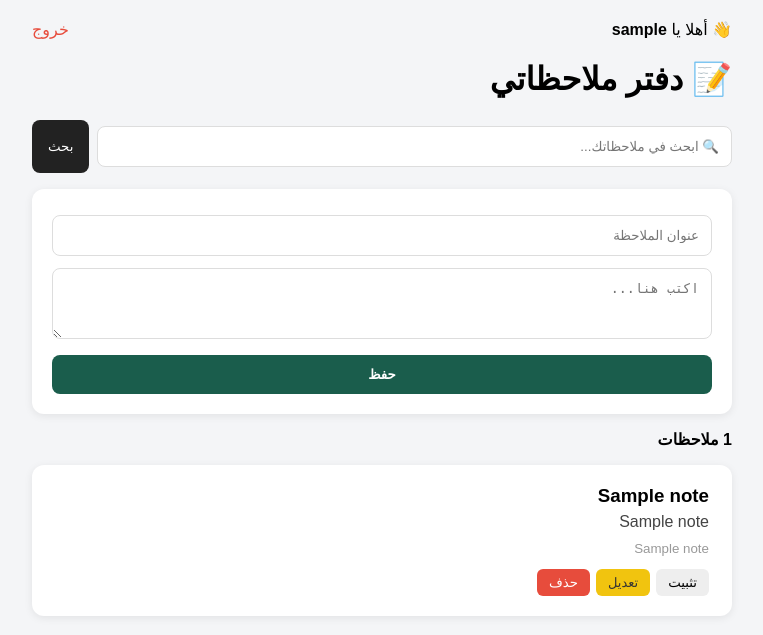
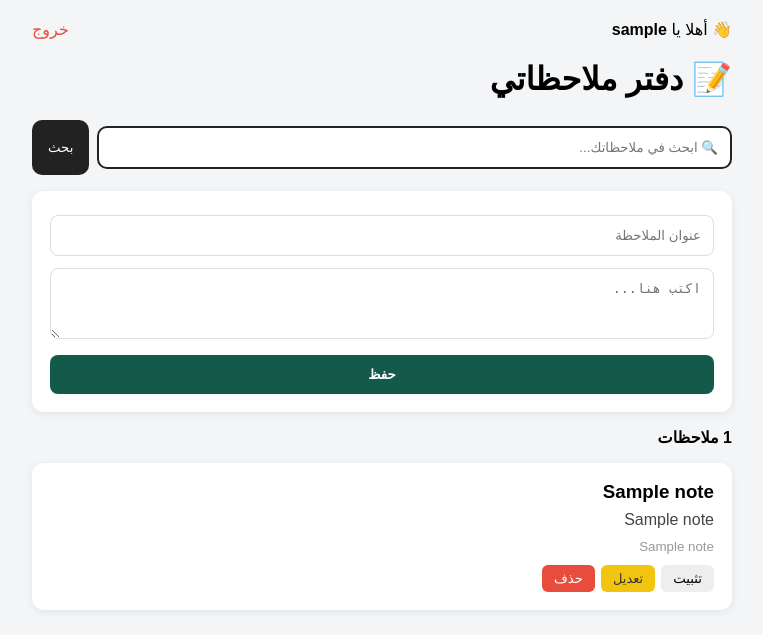
Before and after one commit to mhdFoaad/notes-app, a Flask app: page / in a window 1280 px wide. Shown: the top 635 px of the page, without its empty margins (258-1021 px from the left). Run offline with Flask 3, Linux system fonts and the light colour scheme; the visitor is signed in with stand-in values (Sample User, id 1); a database or web service that is not in the repository returns one stand-in record (values such as "Sample title"); some libraries are stand-ins or nearby versions.

Commit message:
new update for notes for search

```diff
--- a/templates/index.html
+++ b/templates/index.html
@@ -1,64 +1,66 @@
 <!DOCTYPE html>
 <html lang="ar" dir="rtl">
 <head>
-<meta charset="UTF-8"><meta name="viewport" content="width=device-width">
+<meta charset="UTF-8"><meta name="viewport" content="width=device-width,initial-scale=1">
 <title>دفتر ملاحظاتي</title>
 <style>
 body{font-family:sans-serif;background:#f4f5f7;padding:20px;max-width:700px;margin:auto}
-.header{display:flex;justify-content:space-between;align-items:center;margin-bottom:20px}
-.card{background:white;padding:20px;border-radius:12px;box-shadow:0 2px 8px rgba(0,0,0,.08);margin-bottom:16px}
+.header{display:flex;justify-content:space-between;align-items:center}
+.card{background:white;padding:18px;border-radius:12px;box-shadow:0 2px 8px rgba(0,0,0,.07);margin-bottom:14px}
 input,textarea{width:100%;padding:12px;margin:6px 0;border:1px solid #ddd;border-radius:8px;box-sizing:border-box}
-button{cursor:pointer}
-.note{border-right:3px solid transparent; transition:.2s}
-.note.pinned{border-right-color:#f1c40f; background:#fffdf0}
+.note{transition:.2s}
 </style>
 </head>
-<script>
-function liveSearch(q){
-  q = q.toLowerCase();
-  document.querySelectorAll('.note').forEach(n => {
-    n.style.display = n.innerText.toLowerCase().includes(q) ? '' : 'none';
-  });
-  // تحديث العدد
-  let visible = [...document.querySelectorAll('.note')].filter(n => n.style.display != 'none').length;
-  document.getElementById('count').innerText = visible + ' ملاحظات';
-}
-</script>
 <body>
 <div class="header">
   <div>👋 أهلا يا <b>{{ username }}</b></div>
-  <a href="/logout" style="color:#e74c3c;text-decoration:none;">خروج</a>
+  <a href="/logout" style="color:#e74c3c;text-decoration:none">خروج</a>
 </div>
-
 <h1>📝 دفتر ملاحظاتي</h1>
 
-<form method="GET" style="display:flex; gap:8px; margin-bottom:16px;">
-<input id="searchInput" name="q" autocomplete="off" value="{{ q }}" placeholder="🔍 ابحث في ملاحظاتك..." oninput="liveSearch(this.value)">
-  <button style="padding:10px 16px; background:#222; color:white; border:none; border-radius:8px;">بحث</button>
-  {% if q %}<a href="/" style="padding:10px 14px; background:#eee; border-radius:8px; text-decoration:none; color:#333;">مسح</a>{% endif %}
-</form>
+<div style="display:flex; gap:8px; margin-bottom:16px;">
+  <input id="searchBox" autocomplete="off" placeholder="🔍 ابحث في ملاحظاتك..." onkeyup="doSearch()" style="flex:1; padding:12px; border:2px solid #222; border-radius:10px;">
+  <button onclick="doSearch()" style="background:#222;color:white;border:none;padding:10px 16px;border-radius:10px">بحث</button>
+</div>
 
 <div class="card">
 <form action="/add" method="POST">
   <input name="title" placeholder="عنوان الملاحظة" required>
   <textarea name="content" placeholder="اكتب هنا..." rows="3" required></textarea>
-  <button style="width:100%; background:#1a5d4c; color:white; padding:12px; border:none; border-radius:8px; font-weight:bold; margin-top:6px;">حفظ</button>
+  <button style="width:100%;background:#145a4a;color:white;padding:12px;border:none;border-radius:8px;font-weight:bold;margin-top:6px">حفظ</button>
 </form>
 </div>
 
-<p><b id="count">{{ notes|length }} ملاحظات</b></p>
+<p><b id="countText">{{ notes|length }} ملاحظات</b></p>
 
+<div id="notesList">
 {% for note in notes %}
-<div class="card note {{ 'pinned' if note[5]==1 else '' }}">
-  <h3 style="margin:0 0 6px 0;">{{ '📌 ' if note[5]==1 else '' }}{{ note[1] }}</h3>
-  <p style="margin:0 0 8px 0; color:#444;">{{ note[2] }}</p>
-  <small style="color:#999;">{{ note[4] }}</small>
-  <div style="display:flex; gap:6px; margin-top:12px; flex-wrap:wrap;">
-    <form action="/pin/{{ note[0] }}" method="POST" style="margin:0;"><button style="background:#eee; border:none; padding:6px 12px; border-radius:6px;">{{ 'إلغاء تثبيت' if note[5]==1 else 'تثبيت' }}</button></form>
-    <a href="/edit/{{ note[0] }}" style="background:#f1c40f; color:#333; padding:6px 12px; border-radius:6px; text-decoration:none; font-size:13px;">تعديل</a>
-    <form action="/delete/{{ note[0] }}" method="POST" style="margin:0;"><button style="background:#e74c3c; color:white; border:none; padding:6px 12px; border-radius:6px;">حذف</button></form>
+<div class="card note">
+  <h3 style="margin:0">{{ note[1] }}</h3>
+  <p style="margin:8px 0;color:#444">{{ note[2] }}</p>
+  <small style="color:#999">{{ note[4] }}</small>
+  <div style="display:flex; gap:6px; margin-top:10px;">
+    <form action="/pin/{{ note[0] }}" method="POST" style="margin:0"><button style="background:#eee;border:none;padding:6px 12px;border-radius:6px">تثبيت</button></form>
+    <a href="/edit/{{ note[0] }}" style="background:#f1c40f;color:#333;padding:6px 12px;border-radius:6px;text-decoration:none;font-size:13px">تعديل</a>
+    <form action="/delete/{{ note[0] }}" method="POST" style="margin:0"><button style="background:#e74c3c;color:white;border:none;padding:6px 12px;border-radius:6px">حذف</button></form>
   </div>
 </div>
 {% endfor %}
+</div>
 
-</body></html>
+<script>
+function doSearch(){
+  let q = document.getElementById('searchBox').value.toLowerCase().trim();
+  let notes = document.querySelectorAll('#notesList.note');
+  let visible = 0;
+  notes.forEach(n => {
+    let txt = n.innerText.toLowerCase();
+    let show = txt.includes(q);
+    n.style.display = show? '' : 'none';
+    if(show) visible++;
+  });
+  document.getElementById('countText').innerText = visible + ' ملاحظات';
+}
+</script>
+</body>
+</html>
```
